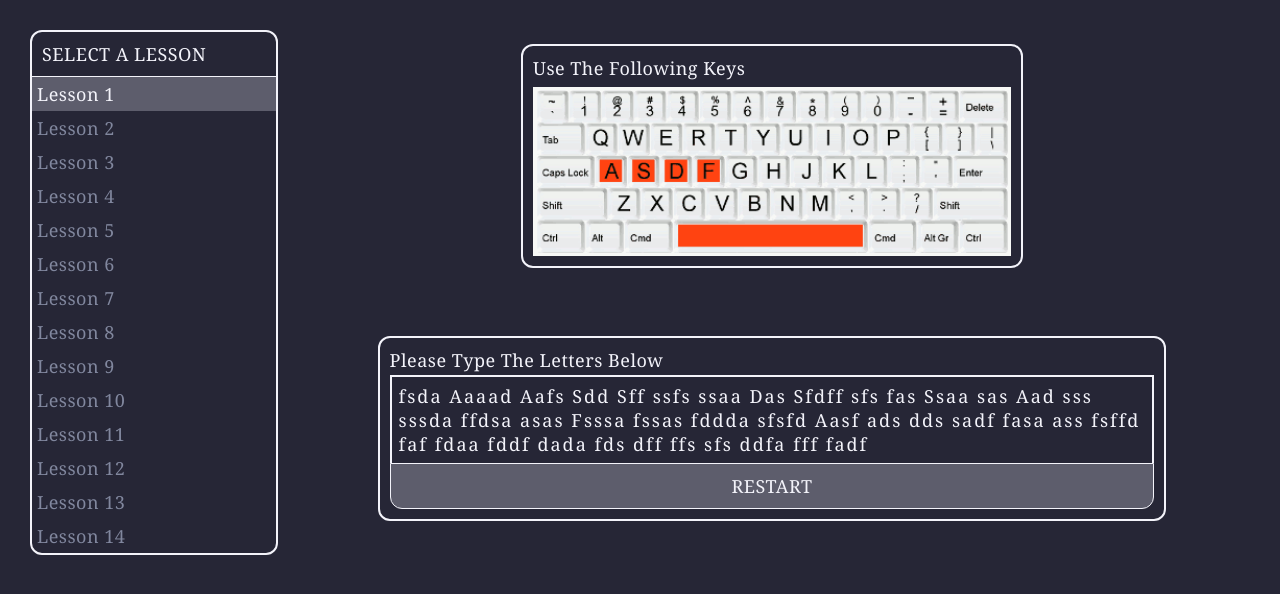
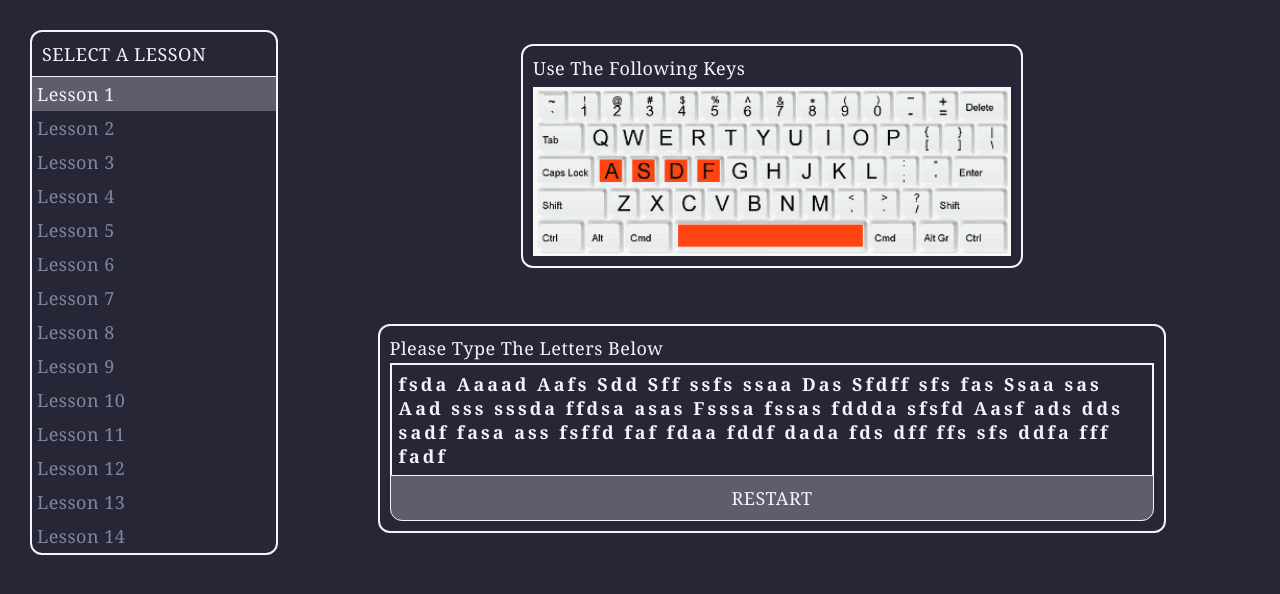
Before and after one commit to stevenarellano/speed-typing, a React (Create React App) app: page / in a window 1280 px wide. Shown: the top 594 px of the page. Built offline with nearby package versions, Linux system fonts and the light colour scheme.

Commit message:
fixed restart

```diff
--- a/src/App.js
+++ b/src/App.js
@@ -12,27 +12,24 @@ import { charBank } from "./assets/charBank";
 
 function App() {
     let [lessonNum, setLessonNum] = useState(1);
-    let [testToggle, setTestToggle] = useState(0);
+    let [restartToggle, setRestartToggle] = useState(0);
     let lessonText = cText(charBank[lessonNum], NUM_WQRDS);
     let [typingInfo, setTypingInfo] = useState(
         new TypingInfo(lessonText, new Timer())
     );
     useLayoutEffect(() => {
         setTypingInfo(new TypingInfo(lessonText, new Timer()));
-    }, [lessonNum]);
+    }, [lessonNum, restartToggle]);
 
     return (
         <div className="App">
-            <Options
-                id="Options"
-                testToggleState={[testToggle, setTestToggle]}
-                lessonState={[lessonNum, setLessonNum]}
-            />
+            <Options id="Options" lessonState={[lessonNum, setLessonNum]} />
             <Guide id="Guide" lessonNum={lessonNum} />
             <TypingArea
                 id="TypingArea"
                 typingInfoState={[typingInfo, setTypingInfo]}
                 lessonState={[lessonNum, setLessonNum]}
+                restartState={[restartToggle, setRestartToggle]}
             />
         </div>
     );
--- a/src/components/Options.js
+++ b/src/components/Options.js
@@ -4,7 +4,6 @@ import { FaBars } from "react-icons/fa";
 export default function Options({ lessonState, testToggleState }) {
     // imported states
     let [currentLessonNum, setLessonNum] = lessonState;
-    let [testToggle, setTestToggle] = testToggleState;
 
     function generateLesson(e) {
         let newLessonNum = e.target.id.split("n")[1];
--- a/src/components/TypingArea.css
+++ b/src/components/TypingArea.css
@@ -24,8 +24,9 @@
     padding: 7px;
     background-color: var(--bg-primary);
     font-size: 18px;
+    font-weight: bold;
     border: 2px solid var(--text-primary);
-    letter-spacing: 2px;
+    letter-spacing: 3px;
     border-bottom: none;
 }
 
--- a/src/components/TypingArea.js
+++ b/src/components/TypingArea.js
@@ -11,10 +11,15 @@ import {
 } from "../assets/typing";
 import { NUM_WQRDS } from "../assets/typing";
 
-export default function TypingArea({ lessonState, typingInfoState }) {
+export default function TypingArea({
+    lessonState,
+    typingInfoState,
+    restartState,
+}) {
     // imported states
     let [lessonNum, setLessonNum] = lessonState;
     let [typingInfo, setTypingInfo] = typingInfoState;
+    let [restartToggle, setRestartToggle] = restartState;
 
     //  ending control
     let [finished, setFinished] = useState(false);
@@ -56,7 +61,7 @@ export default function TypingArea({ lessonState, typingInfoState }) {
 
     // restarting the texting
     function restartTyping() {
-        window.location.reload(false);
+        setRestartToggle(!restartToggle);
     }
 
     function keyDownE(e) {
```
Also changed, not shown: 13 other files (tests, documents, lock files or other folders).
